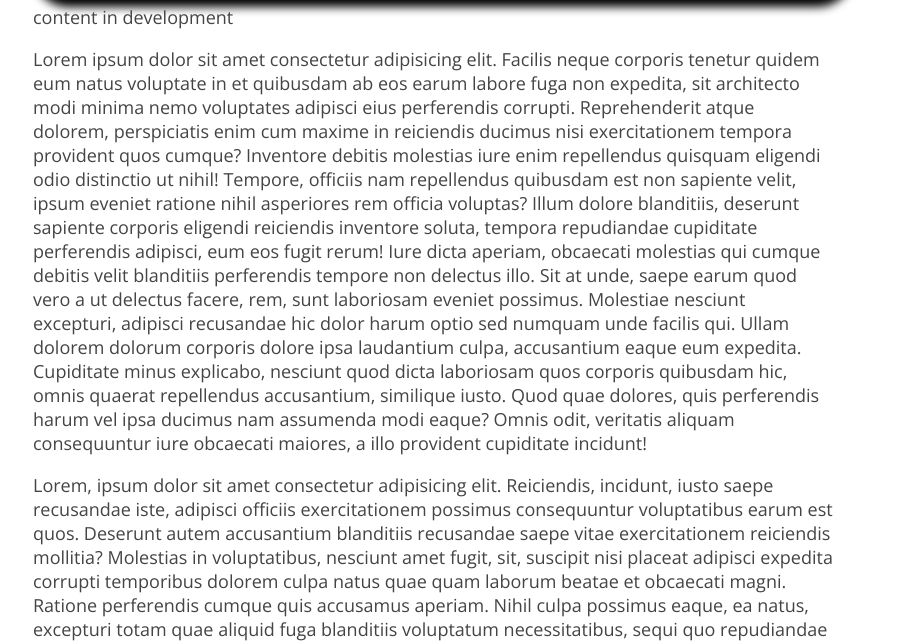
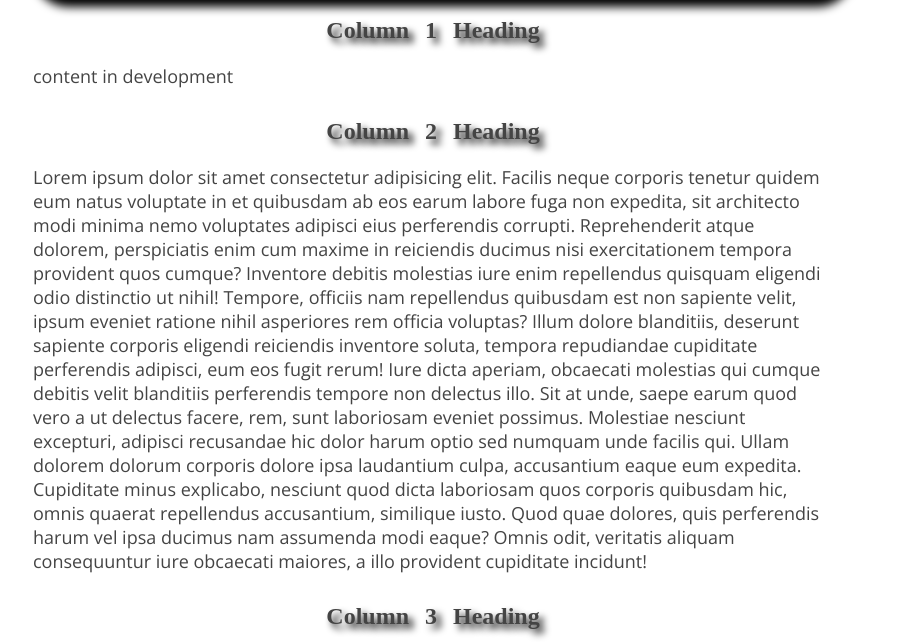
Before and after one commit to albertoalmada/WDD230, a plain HTML site: page lesson2/design-principles.html in a window 1280 px wide. Shown: the part 126-770 px from the top of the page, without its empty margins (0-897 px from the left). Drawn offline with nearby package versions, Linux system fonts and the light colour scheme.

Commit message:
development

```diff
--- a/lesson2/design-principles.html
+++ b/lesson2/design-principles.html
@@ -20,9 +20,11 @@
     </header>
     <main>
         <section>
+            <h2>Column 1 Heading</h2>
             <p>content in development</p>
         </section>
         <section>
+            <h2>Column 2 Heading</h2>
             <p>Lorem ipsum dolor sit amet consectetur adipisicing elit. Facilis neque corporis tenetur quidem eum natus voluptate in et quibusdam ab eos earum labore fuga non expedita, sit architecto modi minima nemo voluptates adipisci eius perferendis
                 corrupti. Reprehenderit atque dolorem, perspiciatis enim cum maxime in reiciendis ducimus nisi exercitationem tempora provident quos cumque? Inventore debitis molestias iure enim repellendus quisquam eligendi odio distinctio ut nihil!
                 Tempore, officiis nam repellendus quibusdam est non sapiente velit, ipsum eveniet ratione nihil asperiores rem officia voluptas? Illum dolore blanditiis, deserunt sapiente corporis eligendi reiciendis inventore soluta, tempora repudiandae
@@ -32,6 +34,7 @@
                 aliquam consequuntur iure obcaecati maiores, a illo provident cupiditate incidunt!</p>
         </section>
         <section>
+            <h2>Column 3 Heading</h2>
             <p>Lorem, ipsum dolor sit amet consectetur adipisicing elit. Reiciendis, incidunt, iusto saepe recusandae iste, adipisci officiis exercitationem possimus consequuntur voluptatibus earum est quos. Deserunt autem accusantium blanditiis recusandae
                 saepe vitae exercitationem reiciendis mollitia? Molestias in voluptatibus, nesciunt amet fugit, sit, suscipit nisi placeat adipisci expedita corrupti temporibus dolorem culpa natus quae quam laborum beatae et obcaecati magni. Ratione perferendis
                 cumque quis accusamus aperiam. Nihil culpa possimus eaque, ea natus, excepturi totam quae aliquid fuga blanditiis voluptatum necessitatibus, sequi quo repudiandae reiciendis quaerat. Ratione unde architecto qui minus, minima, debitis impedit
```
